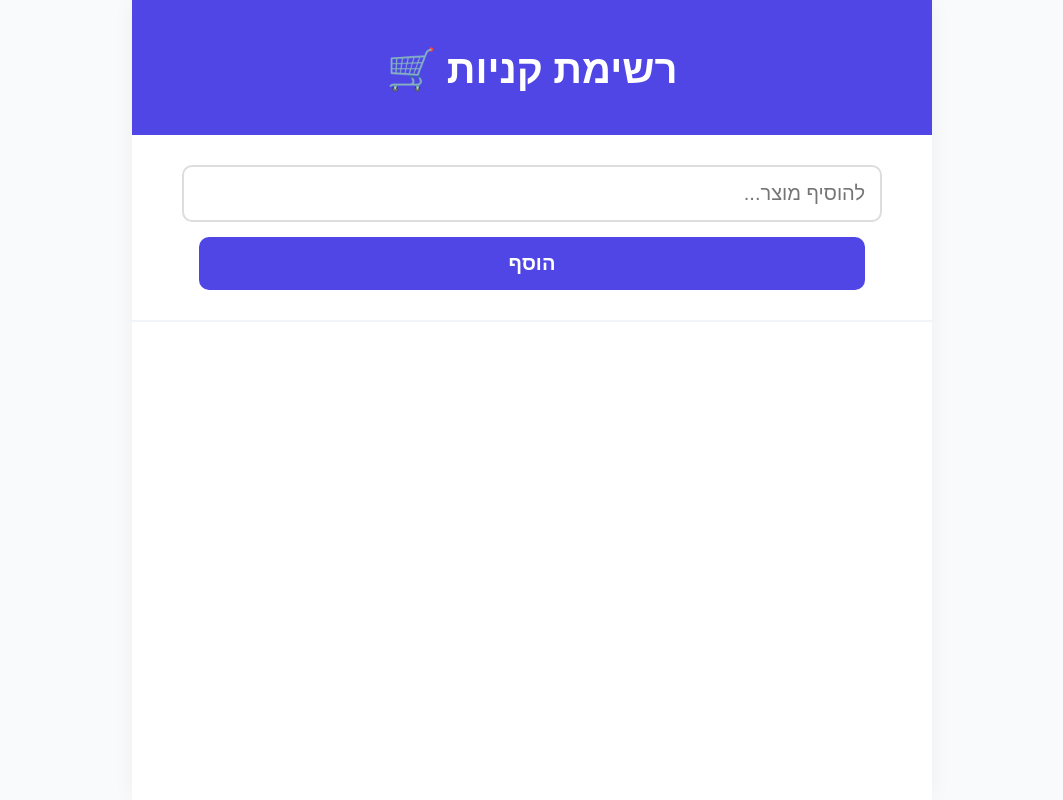
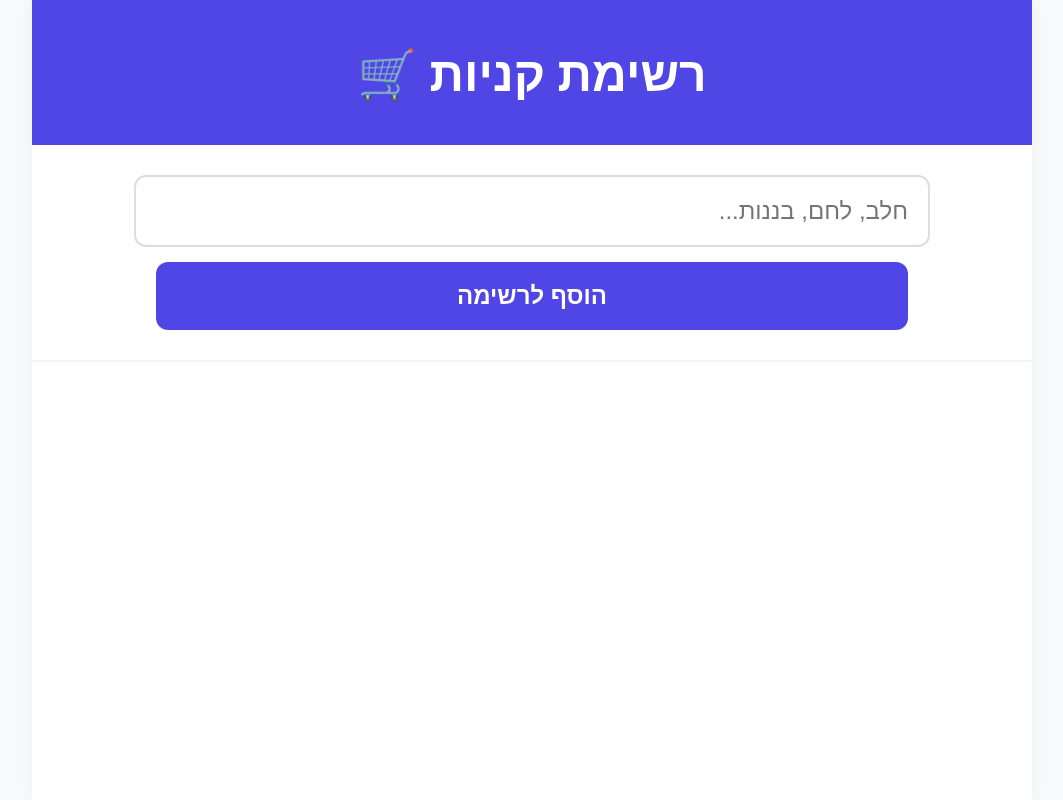
Before and after one commit to pavlo100-bit/-family-shopping-list-., a Flask app: page / in a window 1280 px wide. Shown: the whole page, without its empty margins (108-1171 px from the left). Run offline with Flask 3, Linux system fonts and the light colour scheme; data that the repository does not hold is empty.

Commit message:
Update index.html

```diff
--- a/templates/index.html
+++ b/templates/index.html
@@ -6,26 +6,26 @@
     <title>רשימת קניות</title>
     <style>
         body { font-family: system-ui, sans-serif; background: #f8fafc; margin: 0; padding: 0; direction: rtl; }
-        .container { width: 100%; max-width: 800px; margin: 0 auto; background: white; min-height: 100vh; box-shadow: 0 0 20px rgba(0,0,0,0.05); }
+        .container { width: 100%; max-width: 1000px; margin: 0 auto; background: white; min-height: 100vh; box-shadow: 0 0 20px rgba(0,0,0,0.05); }
         header { background: #4f46e5; color: white; padding: 40px 20px; text-align: center; }
-        header h1 { font-size: 40px; margin: 0; }
+        header h1 { font-size: 48px; margin: 0; }
         .input-box { padding: 30px; text-align: center; border-bottom: 2px solid #f1f5f9; }
-        input { width: 90%; padding: 15px; font-size: 20px; border: 2px solid #ddd; border-radius: 10px; margin-bottom: 15px; }
-        button { width: 90%; padding: 15px; font-size: 20px; background: #4f46e5; color: white; border: none; border-radius: 10px; cursor: pointer; font-weight: bold; }
-        .cat-header { background: #f1f5f9; padding: 15px 25px; font-weight: 800; font-size: 20px; color: #64748b; border-right: 5px solid #4f46e5; }
-        .item { display: flex; align-items: center; padding: 20px 25px; border-bottom: 1px solid #f1f5f9; text-decoration: none; color: #1e293b; }
-        .checkbox { width: 30px; height: 30px; border: 3px solid #cbd5e1; border-radius: 50%; margin-left: 20px; flex-shrink: 0; }
+        input { width: 80%; padding: 20px; font-size: 24px; border: 2px solid #ddd; border-radius: 12px; margin-bottom: 15px; }
+        button { width: 80%; padding: 20px; font-size: 24px; background: #4f46e5; color: white; border: none; border-radius: 12px; cursor: pointer; font-weight: bold; }
+        .cat-header { background: #f1f5f9; padding: 15px 30px; font-weight: 800; font-size: 22px; color: #475569; border-right: 8px solid #4f46e5; margin-top: 10px; }
+        .item { display: flex; align-items: center; padding: 25px 30px; border-bottom: 1px solid #f1f5f9; text-decoration: none; color: #1e293b; }
+        .checkbox { width: 40px; height: 40px; border: 3px solid #cbd5e1; border-radius: 50%; margin-left: 20px; flex-shrink: 0; }
         .checked-bg { background: #4f46e5; border-color: #4f46e5; }
-        .text { font-size: 24px; font-weight: 600; }
+        .text { font-size: 28px; font-weight: 600; }
         .done { text-decoration: line-through; opacity: 0.4; }
-        .clear { display: block; width: 90%; margin: 30px auto; padding: 20px; background: #fff1f2; color: #e11d48; text-align: center; text-decoration: none; font-size: 20px; font-weight: 800; border-radius: 12px; border: 2px solid #fecdd3; }
+        .clear { display: block; width: 80%; margin: 40px auto; padding: 25px; background: #fff1f2; color: #e11d48; text-align: center; text-decoration: none; font-size: 24px; font-weight: 800; border-radius: 15px; border: 2px solid #fecdd3; }
     </style>
 </head>
 <body>
     <div class="container">
         <header><h1>רשימת קניות 🛒</h1></header>
         <div class="input-box">
-            <form action="/add" method="POST"><input type="text" name="item_name" placeholder="להוסיף מוצר..."><br><button type="submit">הוסף</button></form>
+            <form action="/add" method="POST"><input type="text" name="item_name" placeholder="חלב, לחם, בננות..."><br><button type="submit">הוסף לרשימה</button></form>
         </div>
         <div>
             {% set ns = namespace(last_cat="") %}
@@ -37,7 +37,7 @@
                 </a>
             {% endfor %}
         </div>
-        {% if items %}<a href="/clear" class="clear">🗑️ נקה שנקנה</a>{% endif %}
+        {% if items %}<a href="/clear" class="clear">🗑️ נקה מוצרים שנקנו</a>{% endif %}
     </div>
 </body>
 </html>
```
